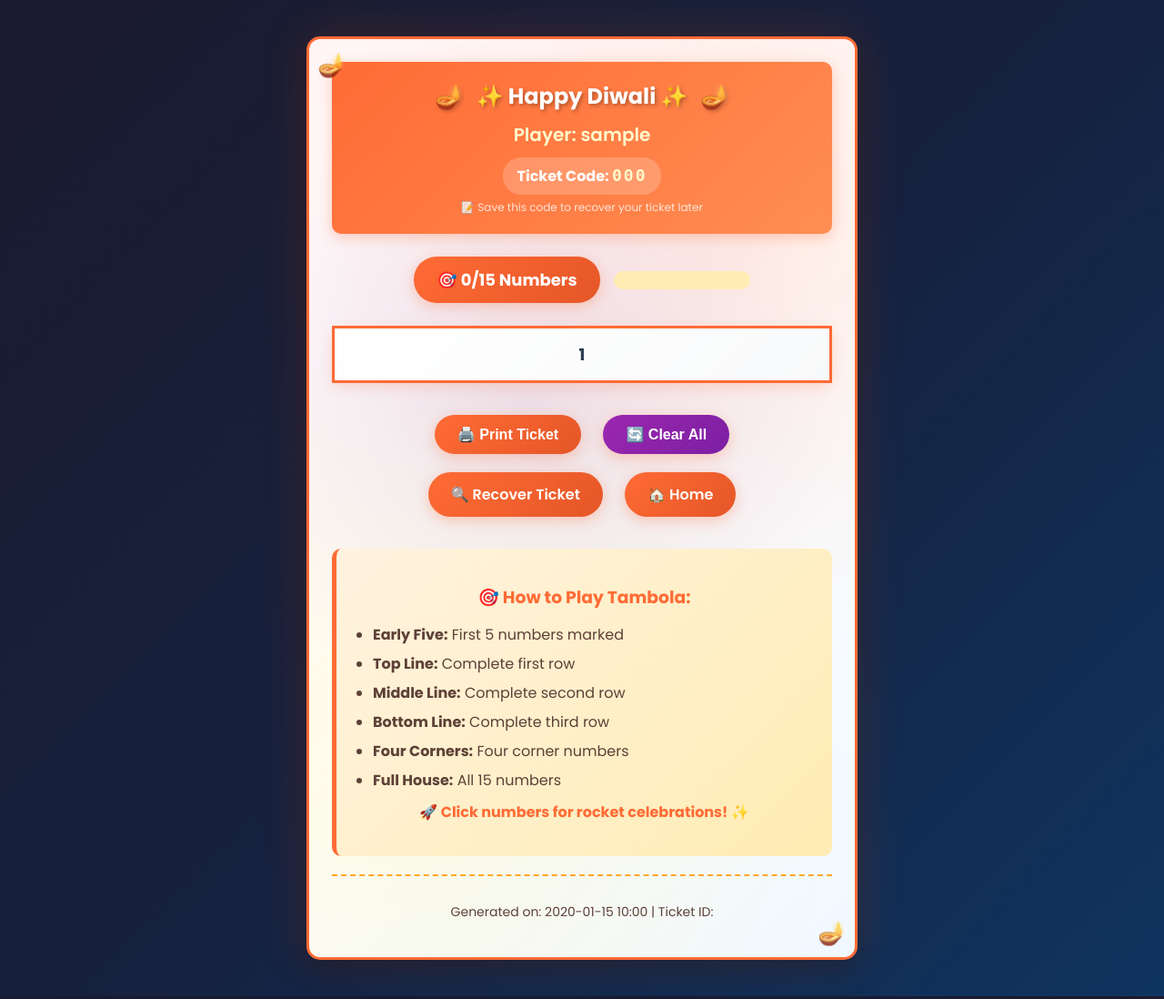
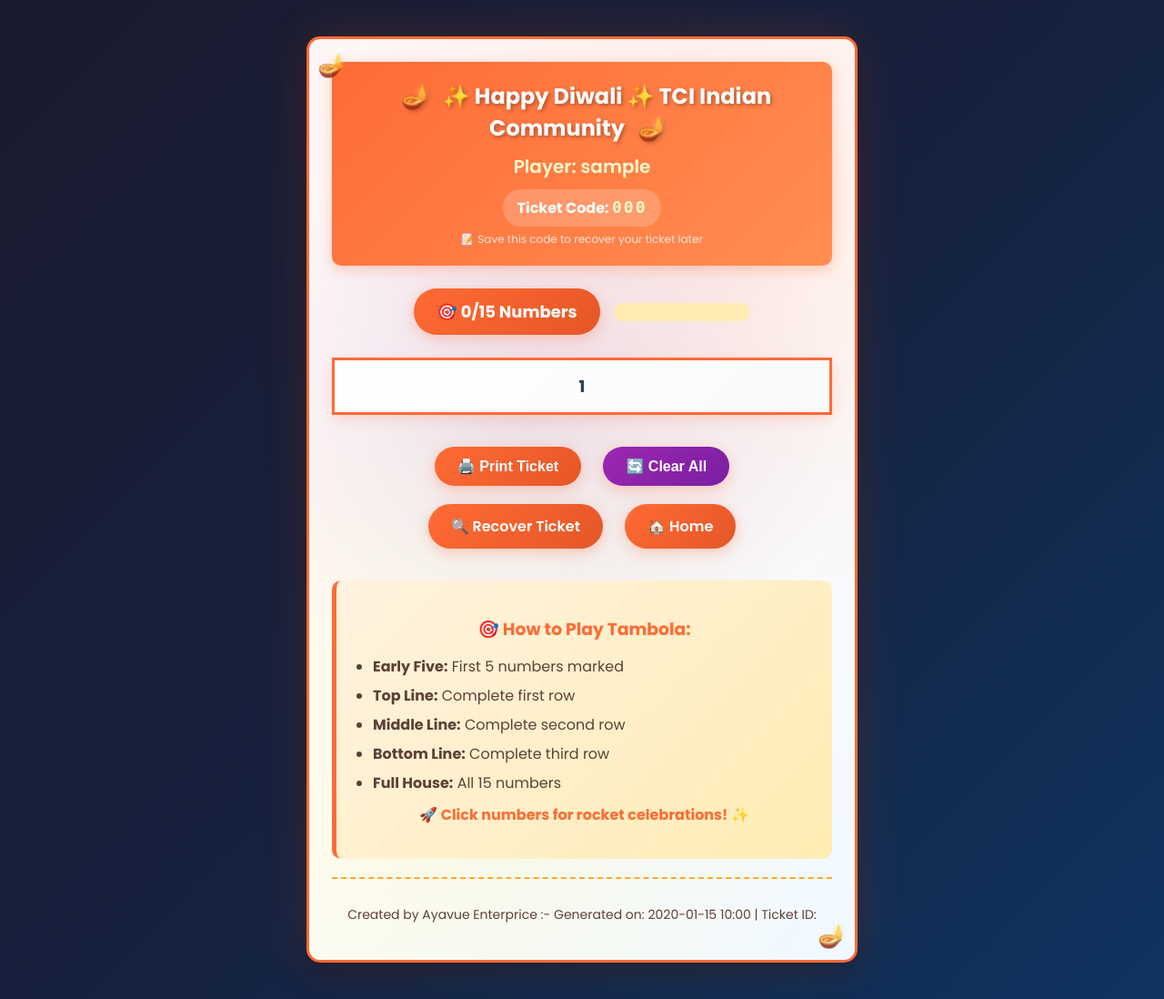
Before and after one commit to ayanlove81-creator/Tambola, a Flask app: template templates/ticket.html in a window 1280 px wide. Shown: the whole page at 91% size. Run offline with Flask 3, Linux system fonts and the light colour scheme; the template is opened without the code that fills it: most values are stand-ins (such as "Sample title", 1, 10 or a date in 2020).

Commit message:
Update ticket.html

```diff
--- a/templates/ticket.html
+++ b/templates/ticket.html
@@ -428,7 +428,7 @@
         <div class="player-info">
             <h1>
                 <span class="diya-title">🪔</span>
-                ✨ Happy Diwali ✨
+                ✨ Happy Diwali ✨ TCI Indian Community
                 <span class="diya-title">🪔</span>
             </h1>
             <h2>Player: {{ user_name }}</h2>
@@ -489,7 +489,6 @@
                 <li><strong>Top Line:</strong> Complete first row</li>
                 <li><strong>Middle Line:</strong> Complete second row</li>
                 <li><strong>Bottom Line:</strong> Complete third row</li>
-                <li><strong>Four Corners:</strong> Four corner numbers</li>
                 <li><strong>Full House:</strong> All 15 numbers</li>
             </ul>
             <p style="text-align: center; margin-top: 10px; font-weight: 600; color: #ff6b35;">
@@ -498,7 +497,7 @@
         </div>
 
         <div class="ticket-footer">
-            <p>Generated on: {{ now.strftime('%Y-%m-%d %H:%M') if now else '' }} | Ticket ID: {{ session.device_id[:8] if session.device_id else '' }}</p>
+            <p>Created by Ayavue Enterprice :- Generated on: {{ now.strftime('%Y-%m-%d %H:%M') if now else '' }} | Ticket ID: {{ session.device_id[:8] if session.device_id else '' }}</p>
         </div>
     </div>
 
```
